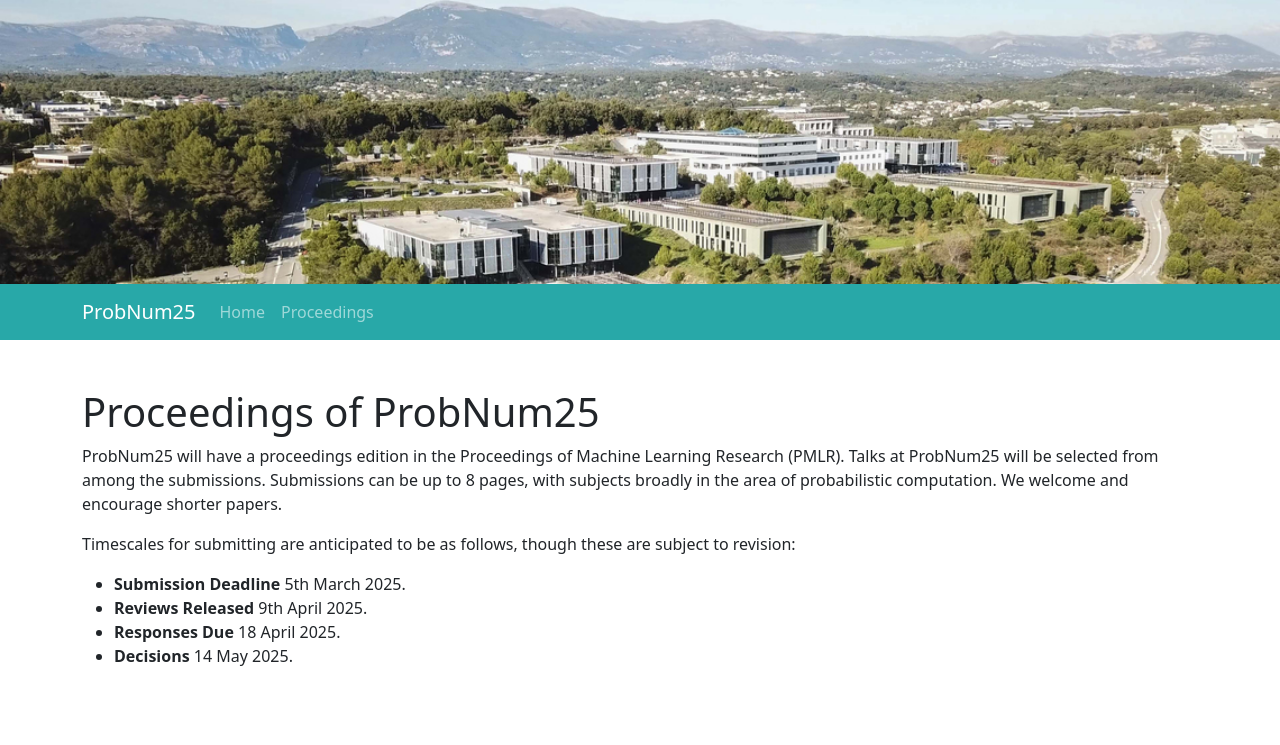
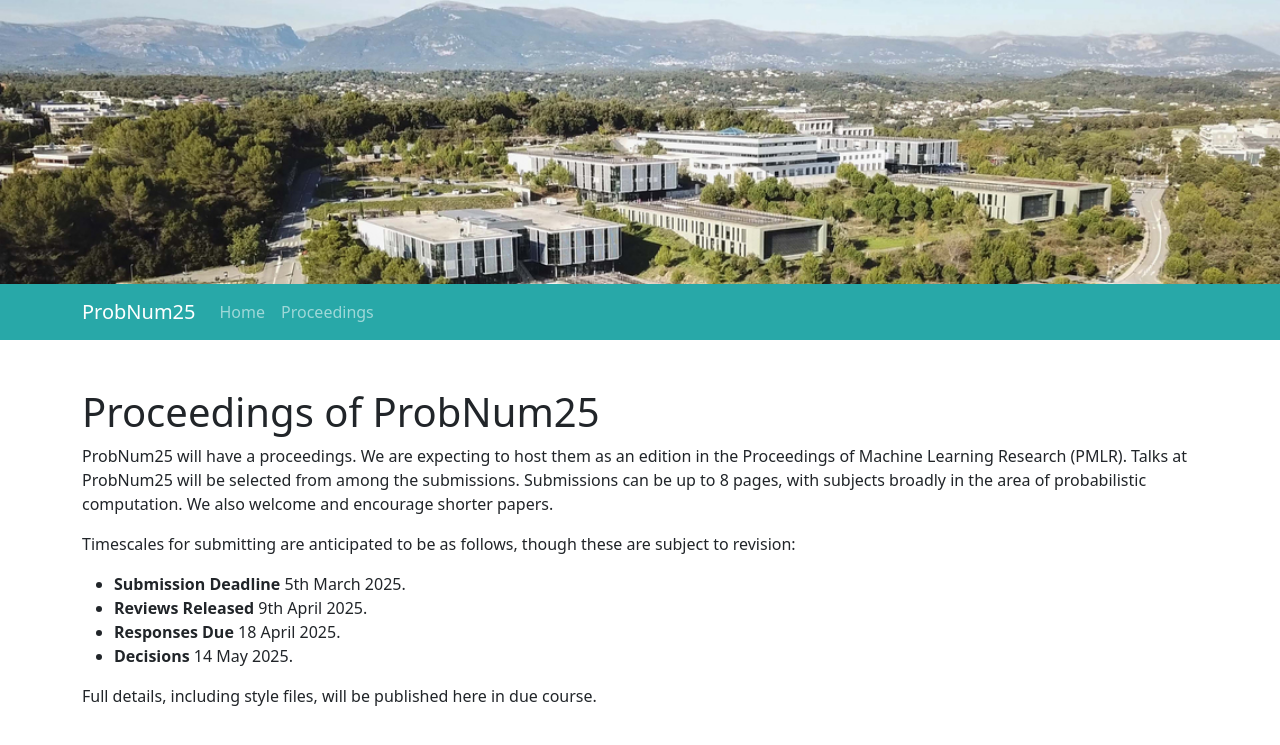
Before and after one commit to probnum2026/probnum2026.github.io, a Jekyll site: the page built from submissions.md, in a window 1280 px wide. Shown: the top 745 px of the page. Built offline with Jekyll 4.4.1, drawn with Linux system fonts in a browser that asks for light colours; nearby versions of some CDN libraries.

Commit message:
some edits, mostly on proceedings

```diff
--- a/submissions.md
+++ b/submissions.md
@@ -5,10 +5,10 @@ title: "ProbNum25 : Submissions"
 
 # Proceedings of ProbNum25
 
-ProbNum25 will have a proceedings edition in the Proceedings of Machine Learning Research (PMLR).
+ProbNum25 will have a proceedings. We are expecting to host them as an edition in the Proceedings of Machine Learning Research (PMLR).
 Talks at ProbNum25 will be selected from among the submissions.
 Submissions can be up to 8 pages, with subjects broadly in the area of probabilistic computation.
-We welcome and encourage shorter papers.
+We also welcome and encourage shorter papers.
 
 Timescales for submitting are anticipated to be as follows, though these are subject to revision:
 
@@ -16,3 +16,5 @@ Timescales for submitting are anticipated to be as follows, though these are sub
 - **Reviews Released** 9th April 2025.
 - **Responses Due** 18 April 2025.
 - **Decisions** 14 May 2025.
+
+Full details, including style files, will be published here in due course.
```
Also changed, not shown: index.md (+1 -1 lines).
